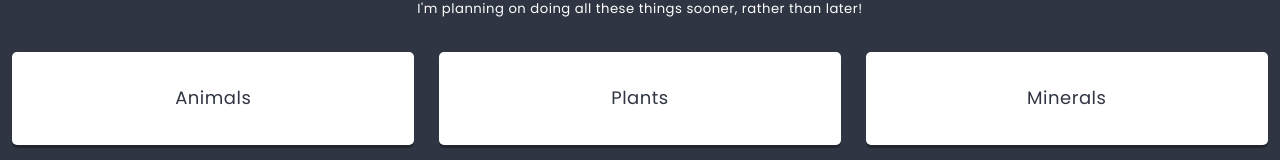
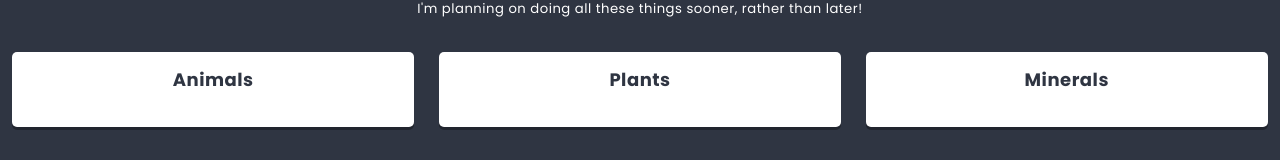
Before and after one commit to julia-kocik/react, a React app: page / in a window 1280 px wide. Shown: the part 380-540 px from the top of the page. Built offline with nearby package versions, Linux system fonts and the light colour scheme.

Commit message:
Adjust task 2

```diff
--- a/src/components/Column/Column.js
+++ b/src/components/Column/Column.js
@@ -4,17 +4,14 @@ import PropTypes from 'prop-types';
 
 class Column extends React.Component {
     static propTypes = {
-        titleOne: PropTypes.string.isRequired,
-        titleTwo: PropTypes.string.isRequired,
-        titleThree: PropTypes.string.isRequired,
+        columnText: PropTypes.string.isRequired,
     }
     render() {
         return (
             <section className={styles.component}>
-                <h3 className={styles.title}></h3>
-                <div className={styles.title}>{this.props.titleOne}</div>
-                <div className={styles.title}>{this.props.titleTwo}</div>
-                <div className={styles.title}>{this.props.titleThree}</div>
+                <h3 className={styles.title}>
+                    {this.props.columnText}
+                </h3>
             </section>
         )
     }
--- a/src/components/List/List.js
+++ b/src/components/List/List.js
@@ -18,12 +18,12 @@ class List extends React.Component {
         <section className={styles.component}>
             <Hero titleText={this.props.title} imageSrc={this.props.imgSrc}/>
             <div className={styles.description}>
-            {this.props.children}
+                {this.props.children}
             </div>
             <div className={styles.columns}>
-                <Column titleOne="Animals" />
-                <Column titleTwo="Plants"/>
-                <Column titleThree="Minerals"/>
+                <Column columnText="Animals"/>
+                <Column columnText="Plants"/>
+                <Column columnText="Minerals"/>
             </div>
         </section>
         )
```
